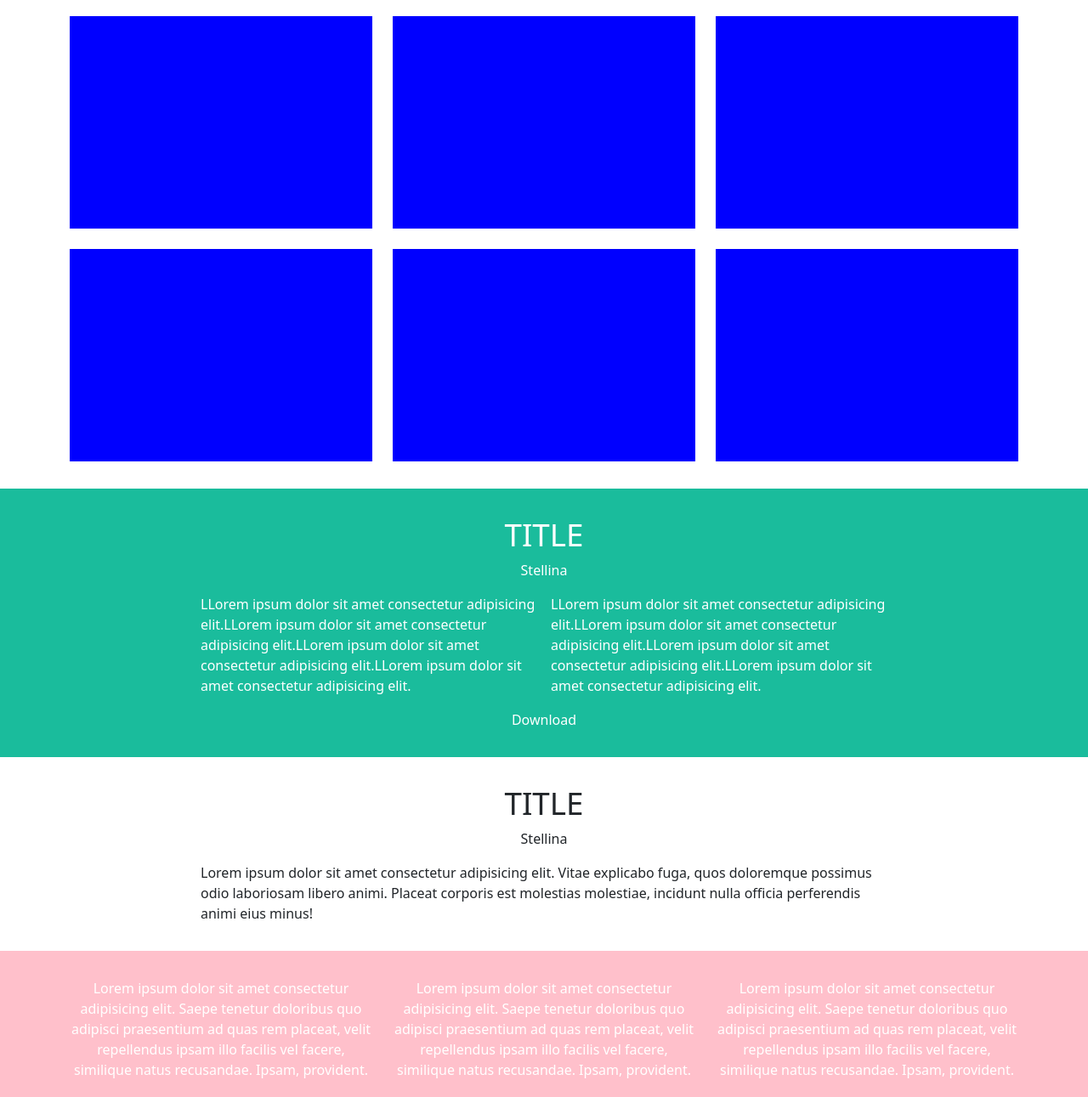
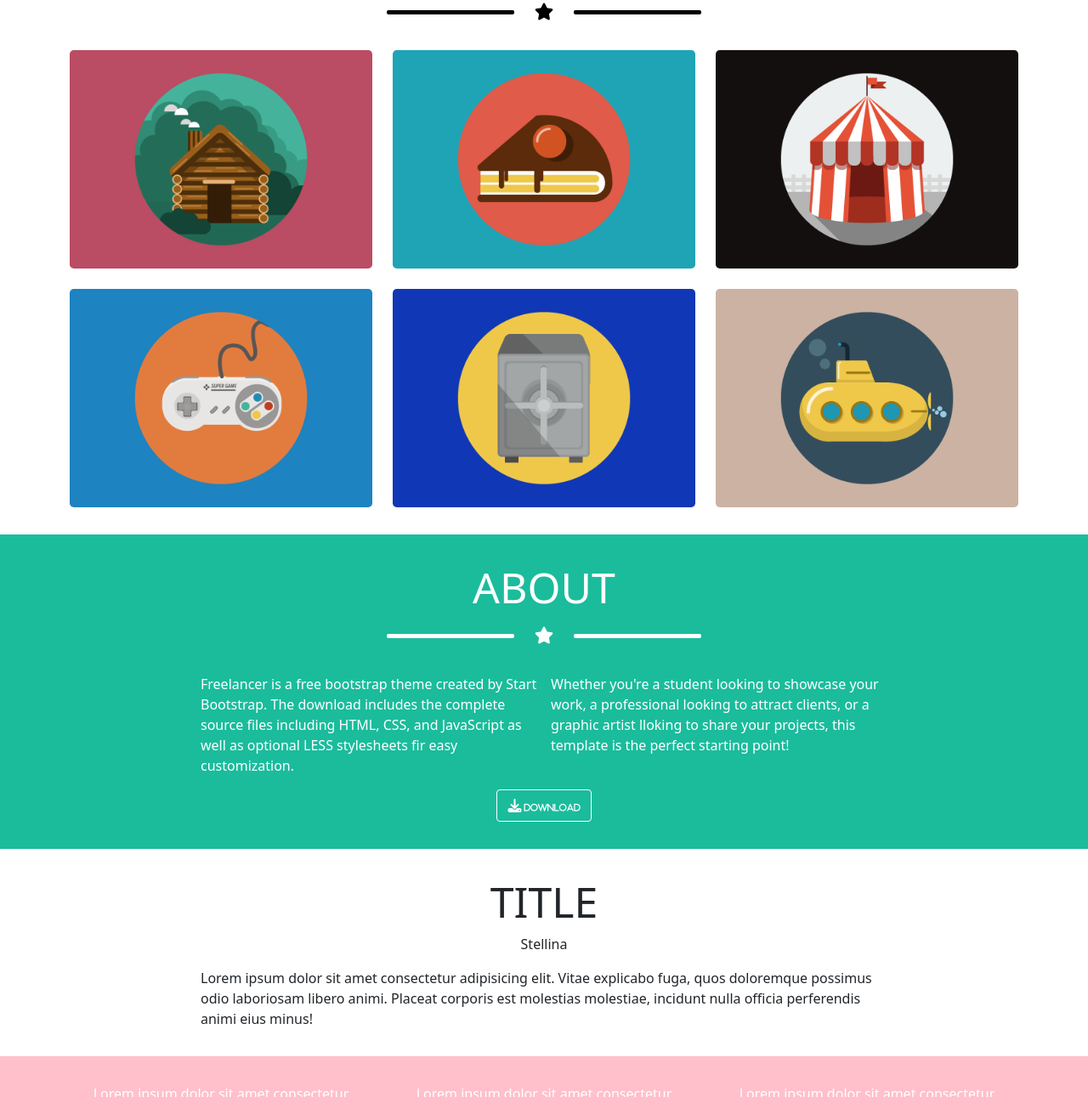
Before and after one commit to fede2796/html-css-bootstrap-freelancer, a plain HTML site: page bootstrap_freelancer/index.html in a window 1280 px wide. Shown: the part 724-2015 px from the top of the page at 85% size. Drawn offline with nearby package versions, Linux system fonts and the light colour scheme.

Commit message:
fine section about

```diff
--- a/bootstrap_freelancer/css/style.css
+++ b/bootstrap_freelancer/css/style.css
@@ -72,6 +72,7 @@ section{
 }
 .star i{
     color: white;
+    font-size: 20px;
 }
 .star:before{
     content: "";
@@ -79,7 +80,7 @@ section{
     width: 150px;
     height: 5px;
     margin-right:20px;
-    margin-bottom: 2px;
+    margin-bottom: 4px;
     background-color: white;
     border-radius: 2px;
 }
@@ -89,7 +90,7 @@ section{
     width: 150px;
     height: 5px;
     margin-left: 20px;
-    margin-bottom: 2px;
+    margin-bottom: 4px;
     background-color: white;
     border-radius: 2px;
 }
@@ -101,16 +102,50 @@ section{
     font-size: 25px;
 }
 /*PORTFOLIO*/
-.portfolio-card{
-    background-color: blue;
-    height: 250px;
+.section-header .star{
+    margin-bottom: 2rem;
 }
-
+.section-header .star i{
+    color: black;
+}
+.section-header .star:before{
+    background-color: black;
+}
+.section-header .star:after{
+    background-color: black;
+}
+.section-header h2{
+    font-size: 50px;
+    text-transform: uppercase ;
+}
 /*ABOUT CONTENT*/
 .about-content{
     margin-bottom: 1rem;
 }
+.about .star i{
+    color: white;
+}
+.about .star::before{
+    background-color: white;
+}
+.about .star::after{
+    background-color: white;
+}
+.btn_download{
+    background-color: #1abc9c ;
+    border-color: white;
+}
+.btn_download i{
+    color: white;
 
+}
+.btn_download a{
+    text-decoration: none;
+    color: white;
+    font-size: 10px;
+    margin-left: 3px;
+    text-transform: lowercase;
+}
 /*FOOTER*/
 footer{
     color: white;
--- a/bootstrap_freelancer/index.html
+++ b/bootstrap_freelancer/index.html
@@ -80,8 +80,11 @@
         <section>
             <div class="container">
                 <div class="section-header text-center">
-                    <h2>TITLE</h2>
-                    <div>Stellina</div>
+                    <h2>PORTFOLIO</h2>
+
+                    <div class="star">
+                        <i class="fa-solid fa-star"></i>
+                    </div>
 
                 </div>
 
@@ -90,32 +93,32 @@
 
                         <div class="col">
                             <div class="portfolio-card">
-
+                                <img class="img-fluid rounded-3"  src="img/cabin.png"  alt="cabin" >
                             </div>
                         </div>
                         <div class="col">
                             <div class="portfolio-card">
-
+                                <img class="img-fluid rounded-3" src="img/cake.png" alt="cabin">
                             </div>
                         </div>
                         <div class="col">
                             <div class="portfolio-card">
-
+                                <img class="img-fluid rounded-3" src="img/circus.png" alt="cabin">
                             </div>
                         </div>
                         <div class="col">
                             <div class="portfolio-card">
-
+                                <img class="img-fluid rounded-3" src="img/game.png" alt="cabin">
                             </div>
                         </div>
                         <div class="col">
                             <div class="portfolio-card">
-
+                                <img class="img-fluid rounded-3" src="img/safe.png" alt="cabin">
                             </div>
                         </div>
                         <div class="col">
                             <div class="portfolio-card">
-
+                                <img class="img-fluid rounded-3" src="img/submarine.png" alt="cabin">
                             </div>
                         </div>
                     </div>
@@ -124,32 +127,45 @@
             </div>
         <!--About-->
         </section>
+
+        <!-- About -->
         <section class="bg-green">
             <div class="ms_small_container">
                 <div class="container-fluid">
 
-                    <div class="section-header text-center">
-                        <h2>TITLE</h2>
-                        <div>Stellina</div>
+                    <div class="section-header text-center about">
+                        <h2>ABOUT</h2>
+                        <div class="star">
+                            <i class="fa-solid fa-star"></i>
+                        </div>
                     </div>
 
                    <div class="about-content">
                     <div class="row row-cols-1 row-cols-md-2  g-3">
                         <div class="col">
                             <div class="ms_card">
-                                LLorem ipsum dolor sit amet consectetur adipisicing elit.LLorem ipsum dolor sit amet consectetur adipisicing elit.LLorem ipsum dolor sit amet consectetur adipisicing elit.LLorem ipsum dolor sit amet consectetur adipisicing elit.
+                                Freelancer is a free bootstrap theme created by Start
+                                Bootstrap. The download includes the complete
+                                source files including HTML, CSS, and JavaScript as
+                                well as optional LESS stylesheets fir easy
+                                customization.
                             </div>
                         </div>
                         <div class="col">
                             <div class="ms_card">
-                                LLorem ipsum dolor sit amet consectetur adipisicing elit.LLorem ipsum dolor sit amet consectetur adipisicing elit.LLorem ipsum dolor sit amet consectetur adipisicing elit.LLorem ipsum dolor sit amet consectetur adipisicing elit.
+                                Whether you're a student looking to showcase your work,
+                                a professional looking to attract clients, or a
+                                graphic artist lloking to share your projects, this
+                                template is the perfect starting point!
                             </div>
                         </div>
                     </div>
                    </div>
 
                    <div class="text-center">
-                       Download
+                    <button type="button" class="btn btn_download">
+                        <i class="fa-solid fa-download"><a href="#">Download</a></i>
+                    </button>
                    </div>
 
                 </div>
```
